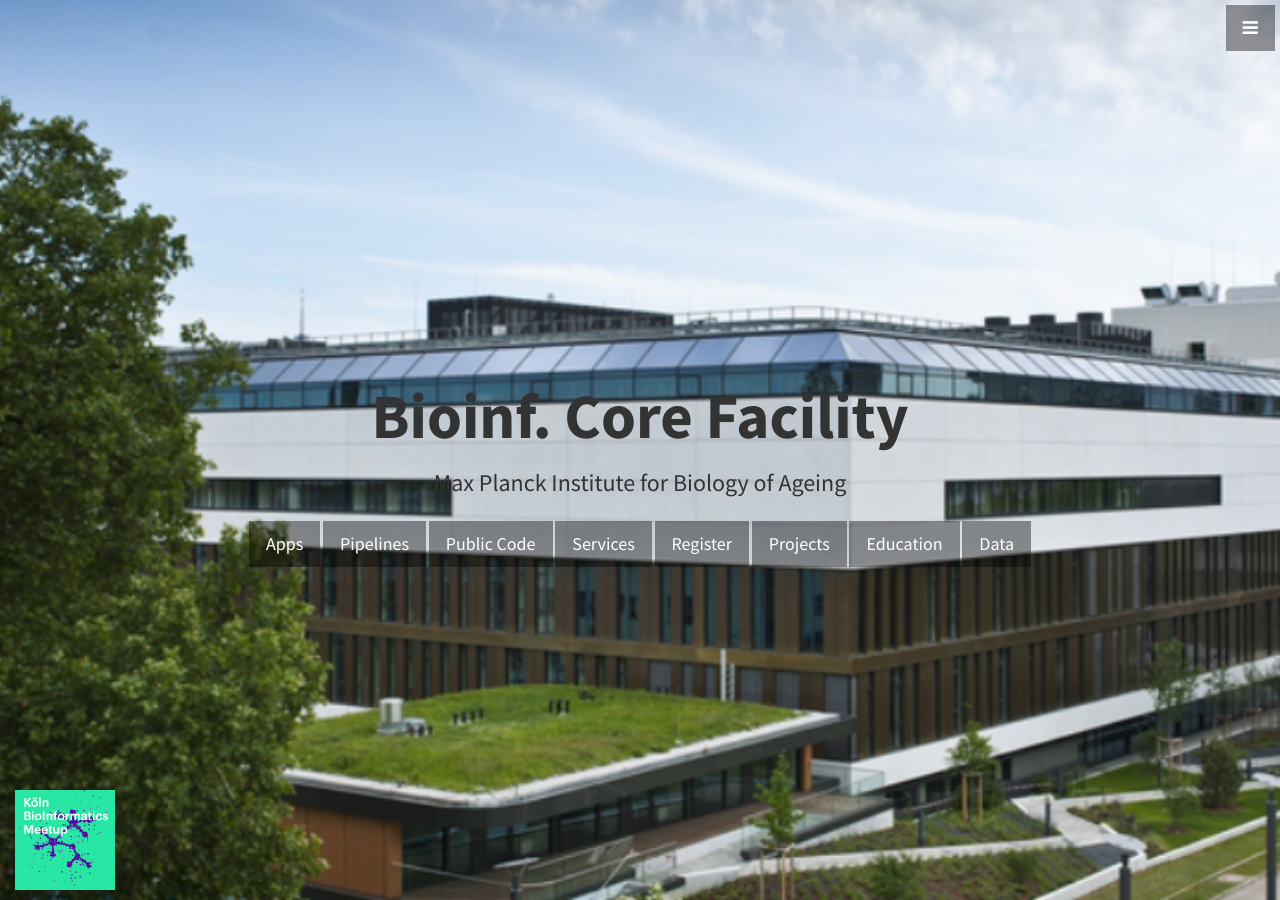
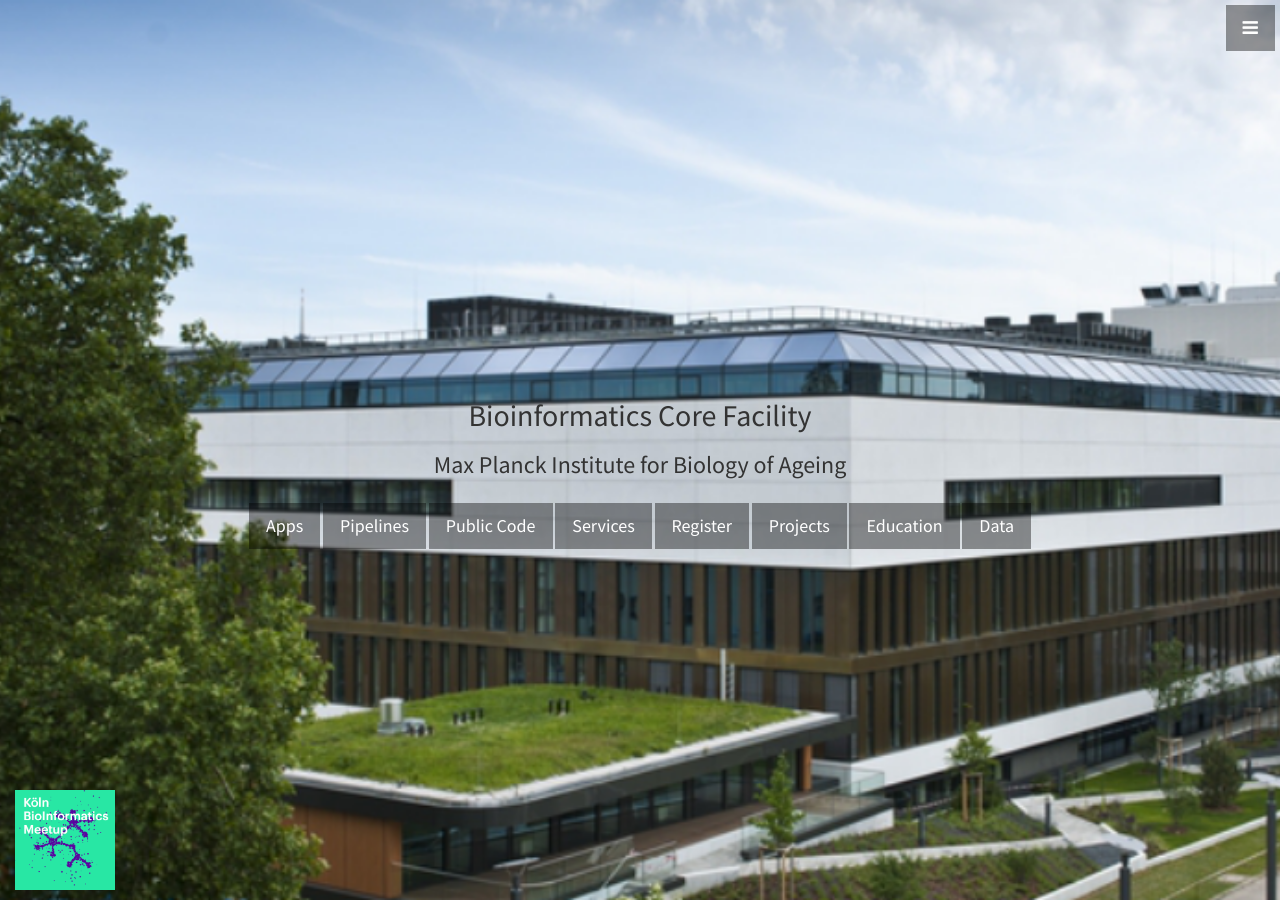
Before and after one commit to mpg-age-bioinformatics/mpg-age-bioinformatics.github.io, a Jekyll site: the page built from index.html, in a window 1280 px wide and 900 px high. Built offline with Jekyll 4.4.1, drawn with Linux system fonts in a browser that asks for light colours.

Commit message:
mobile test

```diff
--- a/_includes/header.html
+++ b/_includes/header.html
@@ -9,7 +9,7 @@
 
 <header id="top" class="header">
 <div class="text-vertical-center", style="position:relative;">
-    <h1 style="margin-top:60px;">Bioinf. Core Facility</h1>
+    <h2 style="margin-top:60px;">Bioinformatics Core Facility</h2>
     <h3 style="margin-top:20px;margin-bottom:20px;">Max Planck Institute for Biology of Ageing</h3>
     <p class="big">
     <a href="https://flaski.age.mpg.de" class="btn btn-dark btn-lg">Apps</a>
```
